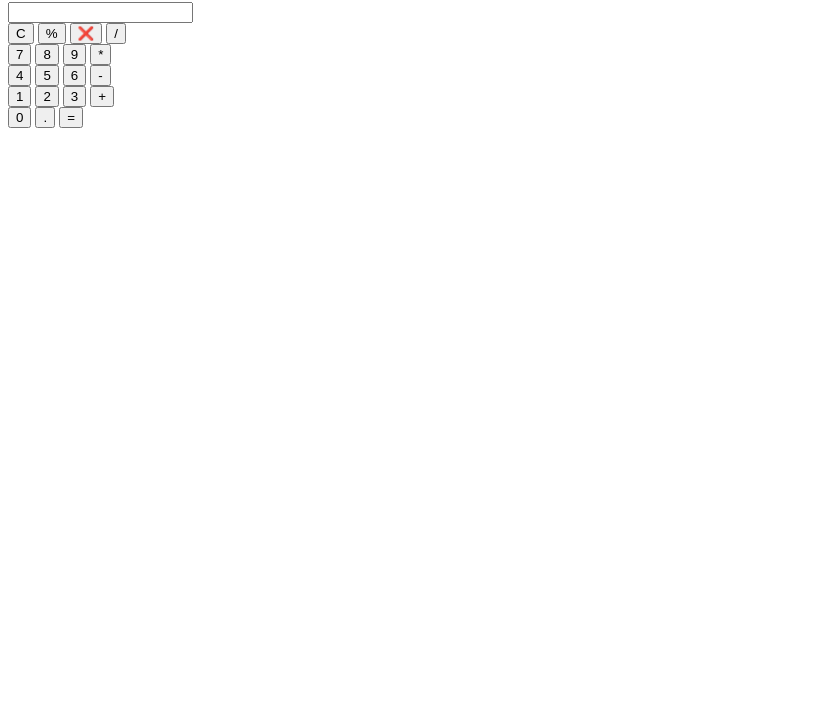
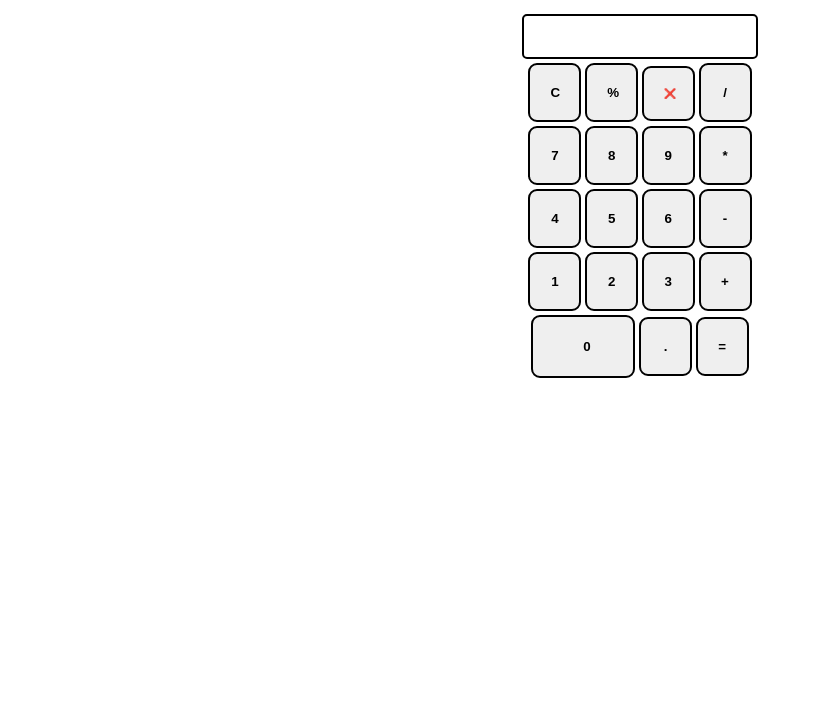
Before and after one commit to pjkri123/CALCULATOR, a plain HTML site: page index.html in a window 1280 px wide. Shown: the part 78-800 px from the top of the page, without its empty margins (0-813 px from the left). Drawn offline with nearby package versions, Linux system fonts and the light colour scheme; the site is published under a folder, as on GitHub Pages, so addresses that start at the root find nothing.

Commit message:
commit on 'master'

```diff
--- a/index.html
+++ b/index.html
@@ -5,8 +5,8 @@
     <meta http-equiv="X-UA-Compatible" content="IE=edge">
     <meta name="viewport" content="width=device-width, initial-scale=1.0">
     <title>CACULATOR</title>
-    <link rel="stylesheet" href="/style.css">
-    <link rel="stylesheet" href="/utils.css">
+    <link rel="stylesheet" href="style.css">
+    <link rel="stylesheet" href="utils.css">
 </head>
 <body>
     <h1 class="text-center">CALCULATOR</h1>
@@ -44,6 +44,6 @@
             <button class="button">=</button>
         </div>
     </div>
-    <script src="/script.js"></script>
+    <script src="script.js"></script>
 </body>
 </html>
```
